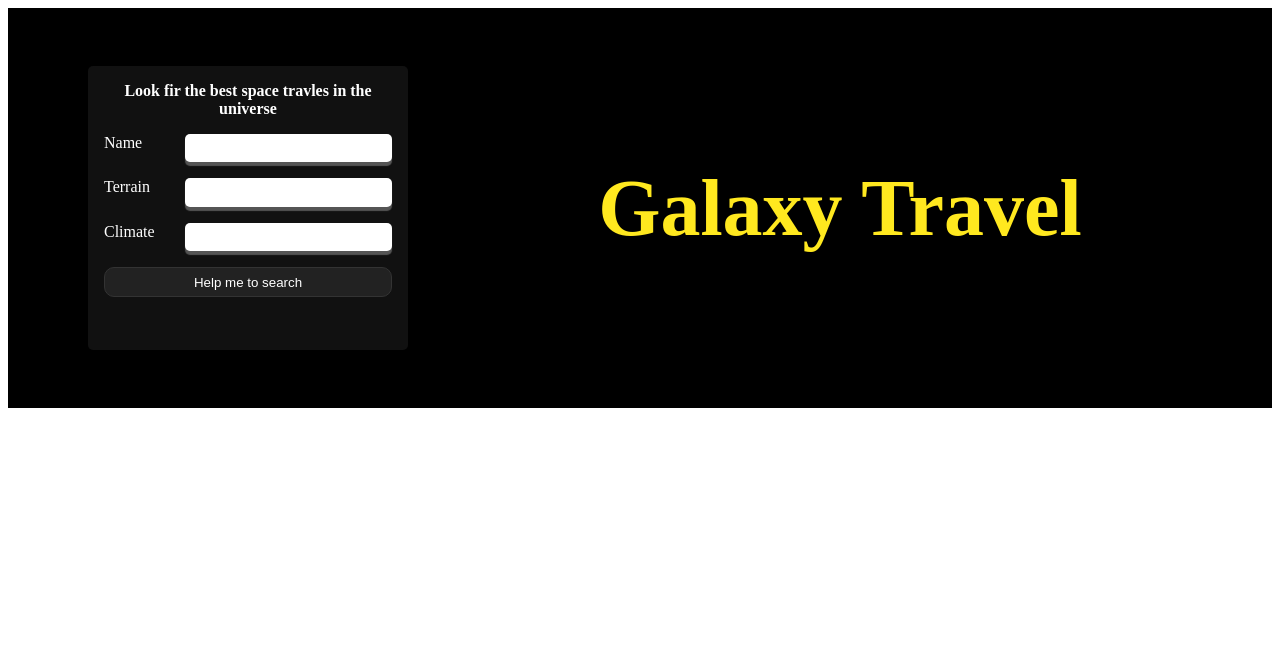
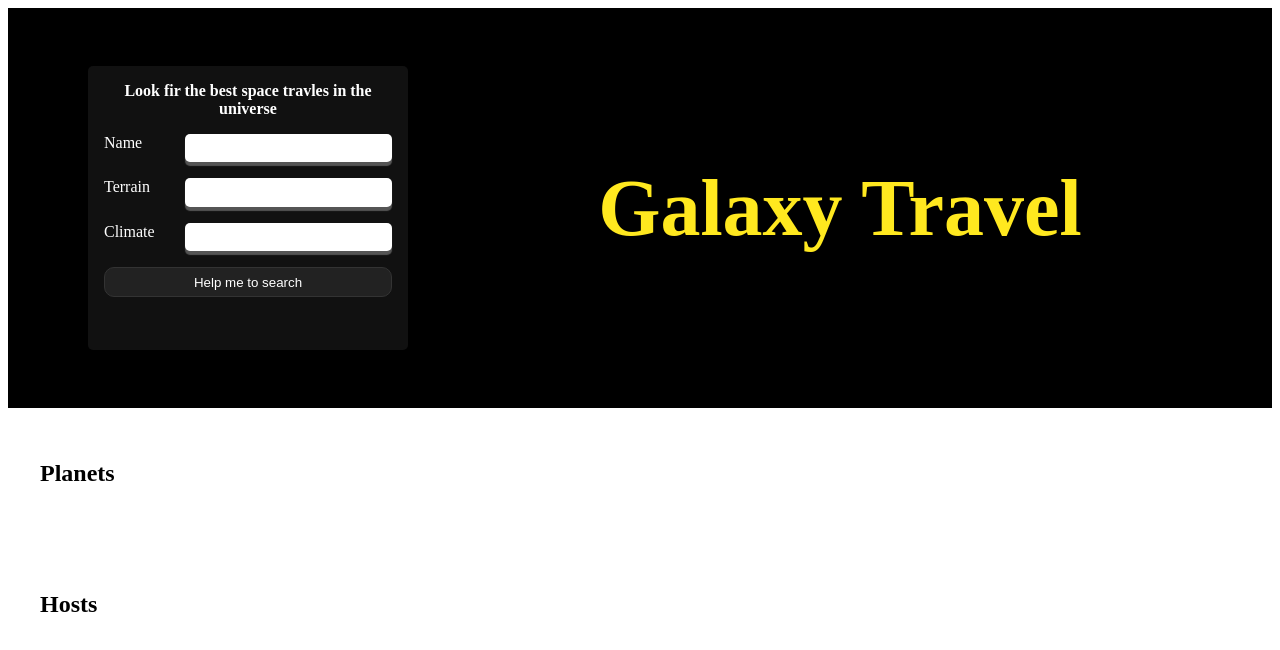
Before and after one commit to axelchacon/Axel-galaxy-travel, a React (Vite) app: page / in a window 1280 px wide. Shown: the top 650 px of the page. Built offline with nearby package versions, Linux system fonts and the light colour scheme.

Commit message:
añadiendo en la capeta compoenets las carpetas Conatiner y Grid , y modificnado el App.jsx

```diff
--- a/src/App.jsx
+++ b/src/App.jsx
@@ -1,3 +1,5 @@
+import { Container } from "./components/Container/Container";
+import Grid from "./components/Grid/Grid";
 import Hero from "./components/Hero/Hero";
 import SearchForm from "./components/SearchForm/SearchForm";
 
@@ -8,6 +10,10 @@ function App() {
         {/* {Todo: ca no renderiza bien en el monitor} */}
         <SearchForm ca={"Look fir the best space travles in the universe"} />
       </Hero>
+      <Container title="Planets">
+        <Grid columns={4} rows="200px" gap="15px"></Grid>
+      </Container>
+      <Container title="Hosts" />
     </>
   );
 }
--- /dev/null
+++ b/src/components/Container/Container.css
@@ -0,0 +1,3 @@
+.container {
+  padding: 2em;
+}
--- /dev/null
+++ b/src/components/Container/Container.jsx
@@ -0,0 +1,9 @@
+import "./Container.css";
+export const Container = ({ title, children }) => {
+  return (
+    <section className="container">
+      {title && <h1>{title}</h1>}
+      {children}
+    </section>
+  );
+};
--- /dev/null
+++ b/src/components/Grid/Grid.css
@@ -0,0 +1,7 @@
+/* Grid.css */
+.grid {
+  display: grid;
+  padding: 0;
+  margin: 0;
+  grid-auto-flow: dense;
+}
--- /dev/null
+++ b/src/components/Grid/Grid.jsx
@@ -0,0 +1,18 @@
+import "./Grid.css";
+
+export const Grid = ({ rows, columns, gap, children }) => {
+  return (
+    <div
+      style={{
+        gap,
+        gridTemplateColumns: `repeat(${columns}, 1fr)`,
+        gridAutoRows: rows,
+      }}
+      className="grid"
+    >
+      {children}
+    </div>
+  );
+};
+
+export default Grid;
```
